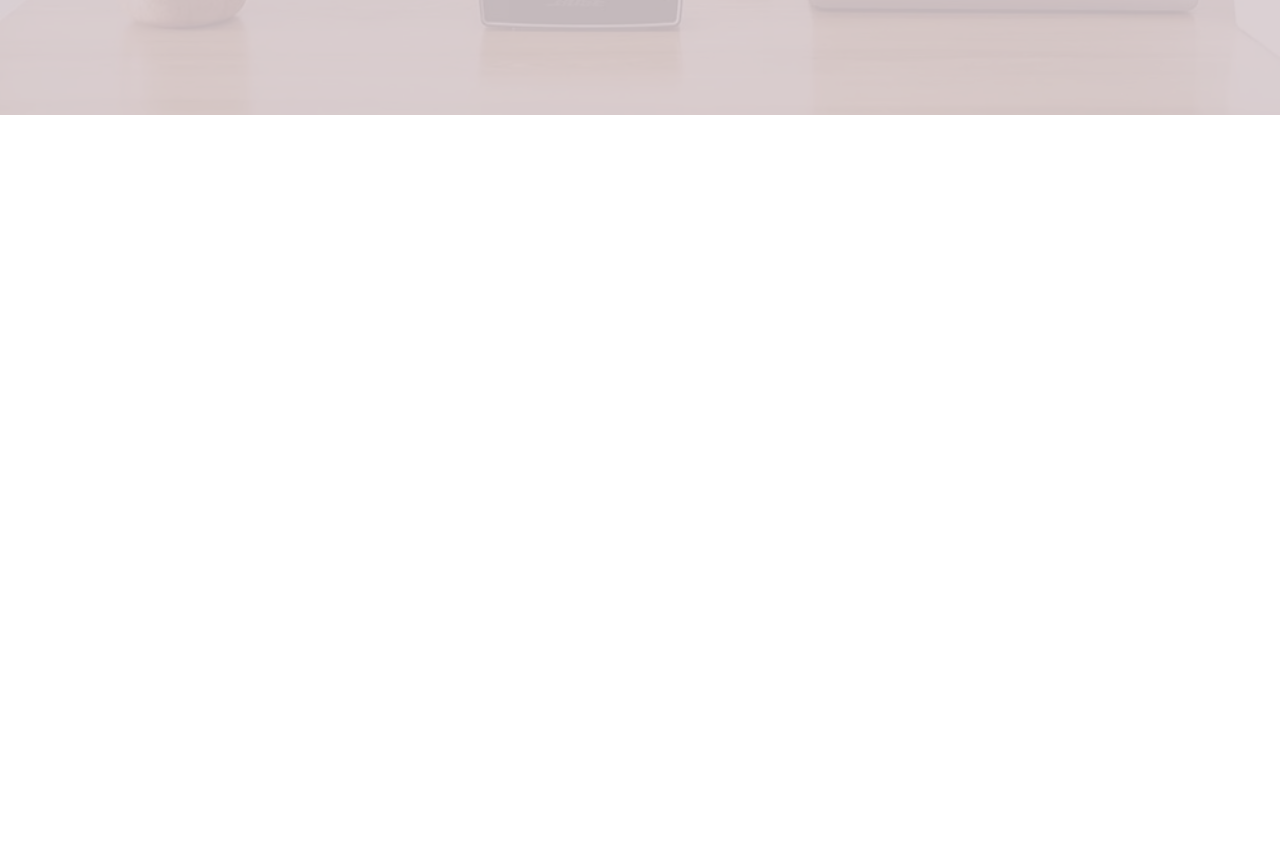
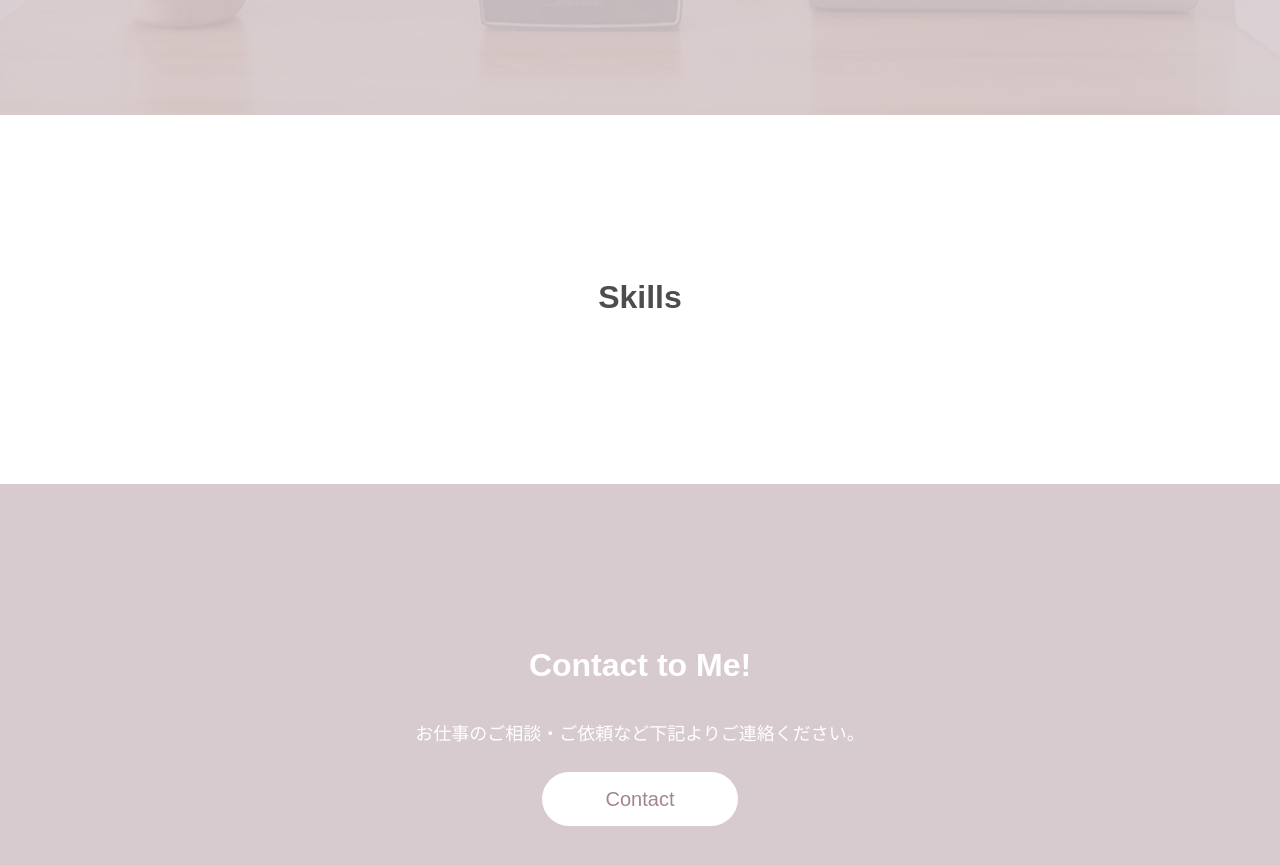
Before and after one commit to KikuchiSayaka/react-portfolio-site, a React (Create React App) app: page / in a window 1280 px wide. Shown: the part 685-1550 px from the top of the page. Before the commit the page ends 800 px from the top, so only its background shows below. Built offline with nearby package versions, Linux system fonts and the light colour scheme.

Commit message:
edit compornents

```diff
--- a/src/App.js
+++ b/src/App.js
@@ -1,10 +1,16 @@
 import './App.css';
 import {Header} from './components/Header';
-
+import { Skills } from './components/Skills';
+import { Contact } from './components/Contact';
 
 function App() {
   return (
-    <Header />
-  )
+    <>
+      <Header />
+      <Skills />
+      <Contact />
+    </>
+
+  );
 }
 export default App;
--- a/src/components/Contact.jsx
+++ b/src/components/Contact.jsx
@@ -0,0 +1,13 @@
+export const Contact = () => {
+  return (
+    <div id="contact" className="contact">
+      <div className="container">
+        <div className="contact-contents">
+          <h2>Contact to Me!</h2>
+          <p className="description">お仕事のご相談・ご依頼など下記よりご連絡ください。</p>
+          <a href="https://twitter.com/" className="btn">Contact</a>
+        </div>
+      </div>
+    </div>
+  )
+}
--- /dev/null
+++ b/src/components/Skills.jsx
@@ -0,0 +1,14 @@
+export const Skills = () => {
+  return (
+    <div id="skills">
+      <div className="container">
+        <div className="heading">
+          <h2>Skills</h2>
+        </div>
+        <div className="slills-container">
+
+        </div>
+      </div>
+    </div>
+  )
+}
```
